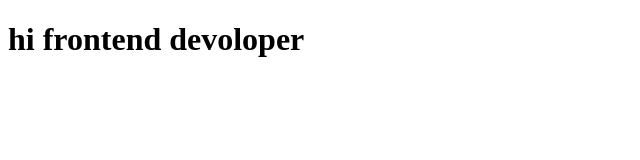
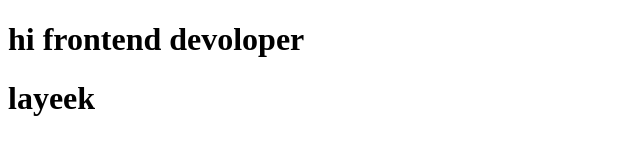
Before and after one commit to Aashiq-15/Task-git, a plain HTML site: page index.html in a window 1280 px wide. Shown: the whole page, without its empty margins (0-640 px from the left). Drawn offline with Linux system fonts and the light colour scheme.

Commit message:
add h1 index.html

```diff
--- a/index.html
+++ b/index.html
@@ -7,5 +7,6 @@
 </head>
 <body>
     <h1>hi frontend devoloper</h1>
+    <h1>layeek</h1>
 </body>
 </html>
```
